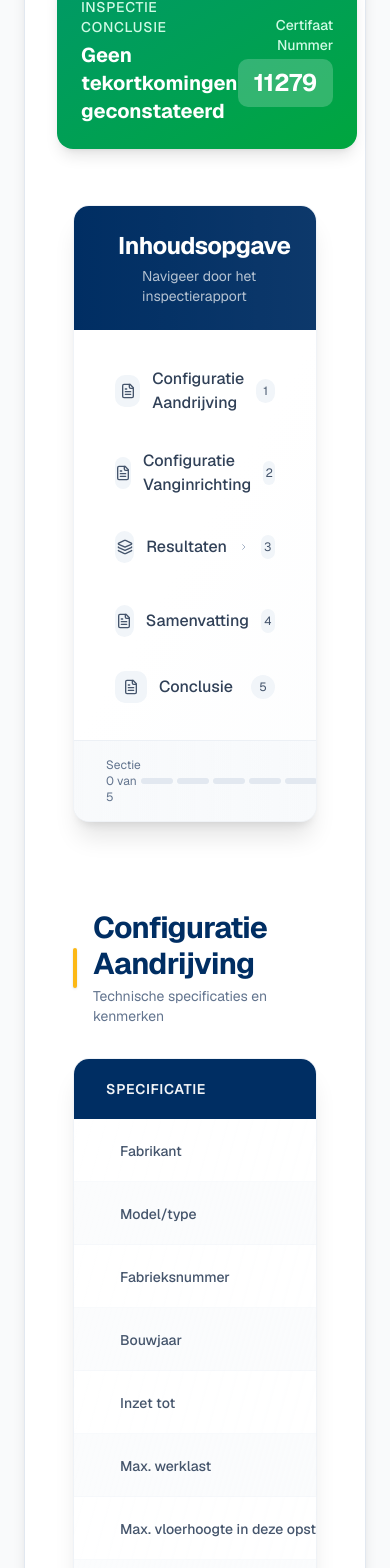
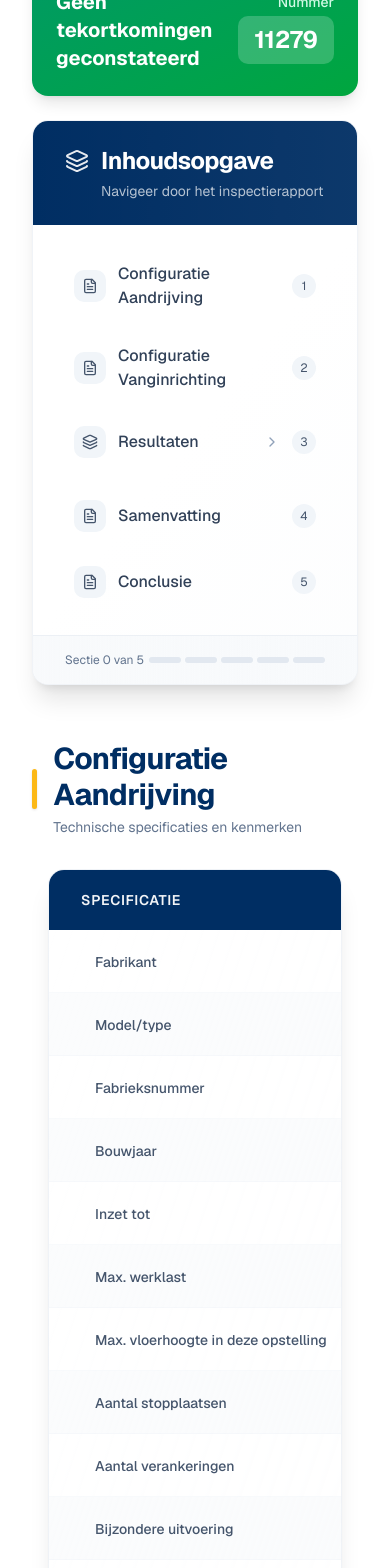
Before and after one commit to dannybunschoten/online-documenting, a Next.js app: page / in a window 390 px wide. Shown: the part 900-2468 px from the top of the page. Built offline with nearby package versions, Linux system fonts and the light colour scheme.

Commit message:
Enhanced responsive design

```diff
--- a/src/app/components/ConfiguratieAandrijving.tsx
+++ b/src/app/components/ConfiguratieAandrijving.tsx
@@ -40,7 +40,7 @@ export default function ConfiguratieAandrijving({
   return (
     <article
       id={titleToId("Configuratie Aandrijving")}
-      className="max-w-[900px] mx-auto px-4 py-8"
+      className="max-w-[900px] mx-auto py-8"
     >
       <div className="flex items-center gap-4 mb-8">
         <div className="w-1.5 bg-aboma-yellow rounded-full h-10 shadow-sm" />
--- a/src/app/components/ConfiguratieTable.tsx
+++ b/src/app/components/ConfiguratieTable.tsx
@@ -14,7 +14,7 @@ export default function ConfiguratieAandrijving({
   tableData: Map<string, string | null>;
 }) {
   return (
-    <div className="bg-gradient-to-br from-white to-slate-50/30 rounded-2xl shadow-xl border border-slate-200/50 overflow-hidden backdrop-blur-sm">
+    <div className="mx-4 bg-gradient-to-br from-white to-slate-50/30 rounded-2xl shadow-xl border border-slate-200/50 overflow-hidden backdrop-blur-sm">
       <Table>
         <TableHeader>
           <TableRow className="bg-aboma-blue border-none hover:bg-aboma-blue">
--- a/src/app/components/InspectionReport.tsx
+++ b/src/app/components/InspectionReport.tsx
@@ -22,7 +22,7 @@ export default function InspectionReport({
 
   return (
     <div className="bg-gray-50 min-h-screen font-sans">
-      <div className="container mx-auto px-6 max-w-[1400px] py-8">
+      <div className="container mx-auto lg:px-6 max-w-[1400px] lg:py-8">
         <Overview
           data={data}
           shortages={false}
--- a/src/app/components/Overview.tsx
+++ b/src/app/components/Overview.tsx
@@ -18,7 +18,7 @@ export function Overview({
   additionalData: AdditionalData;
 }) {
   return (
-    <div className="bg-white rounded-2xl shadow-lg border border-slate-200 p-8 space-y-6">
+    <div className="bg-white lg:rounded-2xl shadow-lg lg:border border-slate-200 p-8 space-y-6">
       <div className="flex items-center justify-between pb-6 border-b border-slate-200">
         <div>
           <div className="flex items-center gap-3 mb-3">
--- a/src/app/components/TableOfContents.tsx
+++ b/src/app/components/TableOfContents.tsx
@@ -65,7 +65,7 @@ export default function TableOfContents() {
   };
 
   return (
-    <nav className="max-w-[900px] mx-auto px-4 py-8">
+    <nav className="max-w-[900px] mx-auto">
       <div className="bg-white rounded-2xl shadow-xl border border-slate-200/50 overflow-hidden">
         <div className="bg-gradient-to-r from-aboma-blue to-aboma-blue/95 px-8 py-6">
           <div className="flex items-center gap-3">
```
